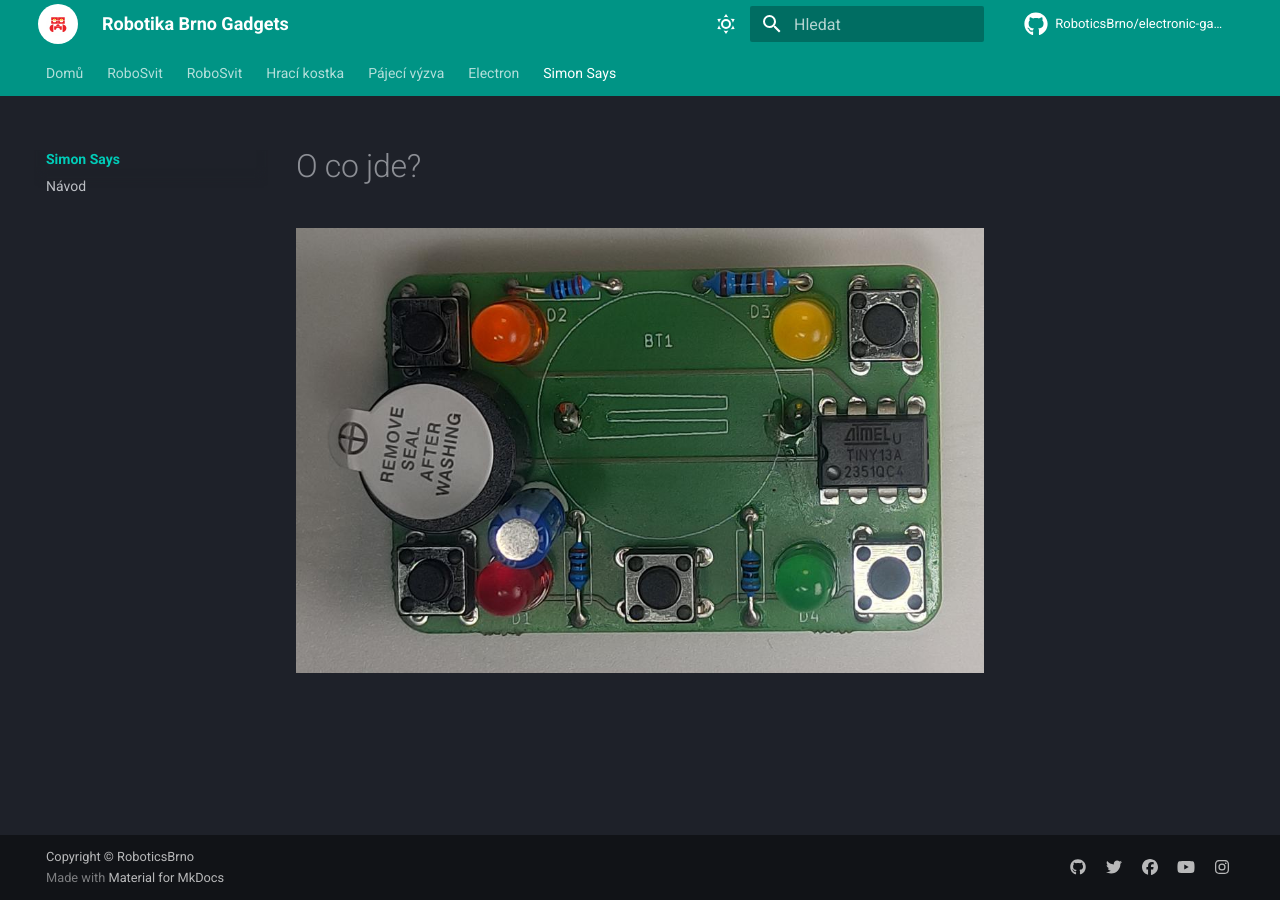
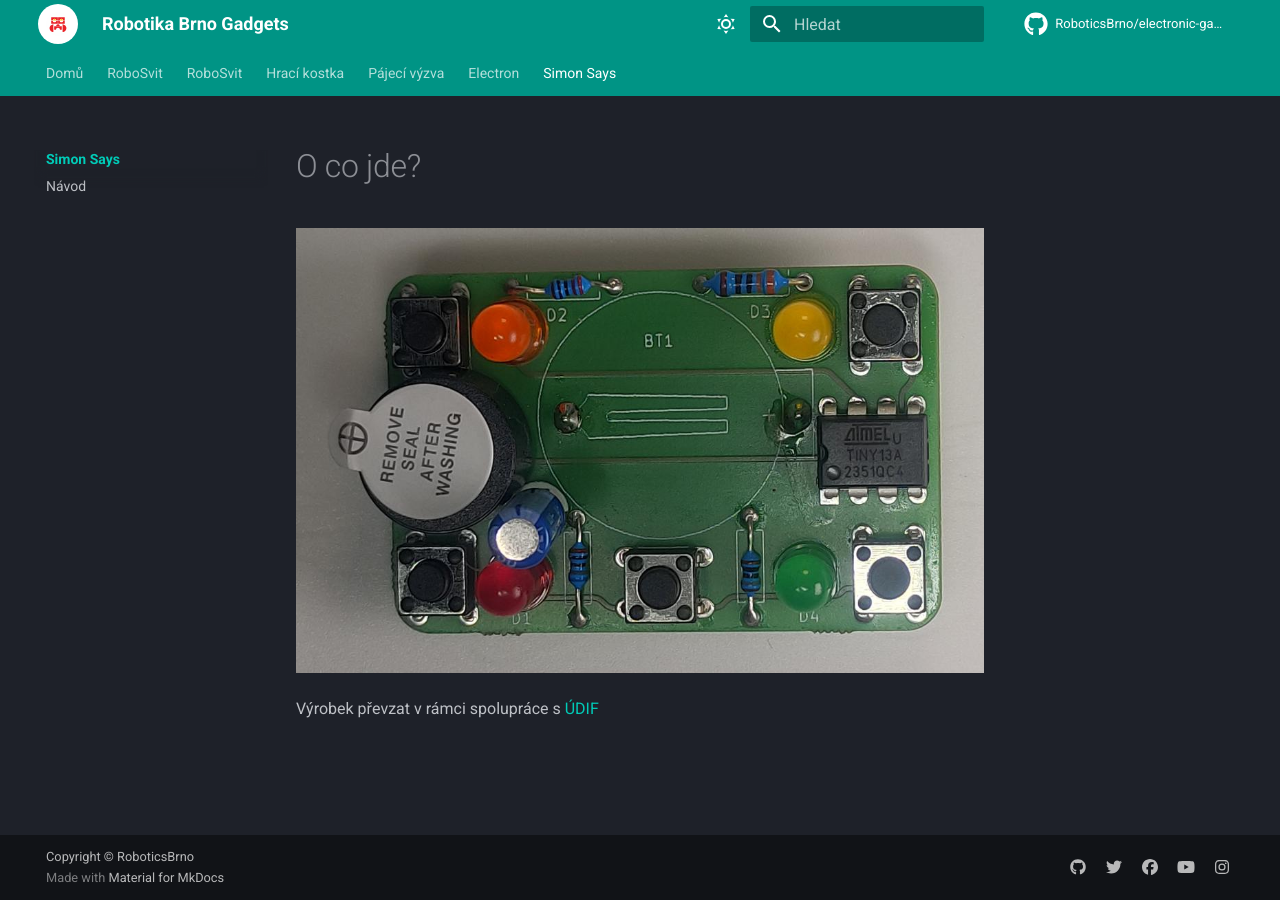
Before and after one commit to RoboticsBrno/electronic-gadgets, an MkDocs documentation site: the page built from gadgets/simonSays/README.md, in a window 1280 px wide. Built offline with MkDocs 1.6.1 and Material for MkDocs 9.7.7, drawn with Linux system fonts in a browser that asks for light colours; comment, search, counter and statistics services are not loaded.

Commit message:
Add UDIF shoutout

```diff
--- a/gadgets/simonSays/README.md
+++ b/gadgets/simonSays/README.md
@@ -1,3 +1,5 @@
 # O co jde?
 
 ![Simon Says](assets/SimonSays.jpg)<br>
+
+Výrobek převzat v rámci spolupráce s [ÚDIF](https://www.udif.cz)
```
